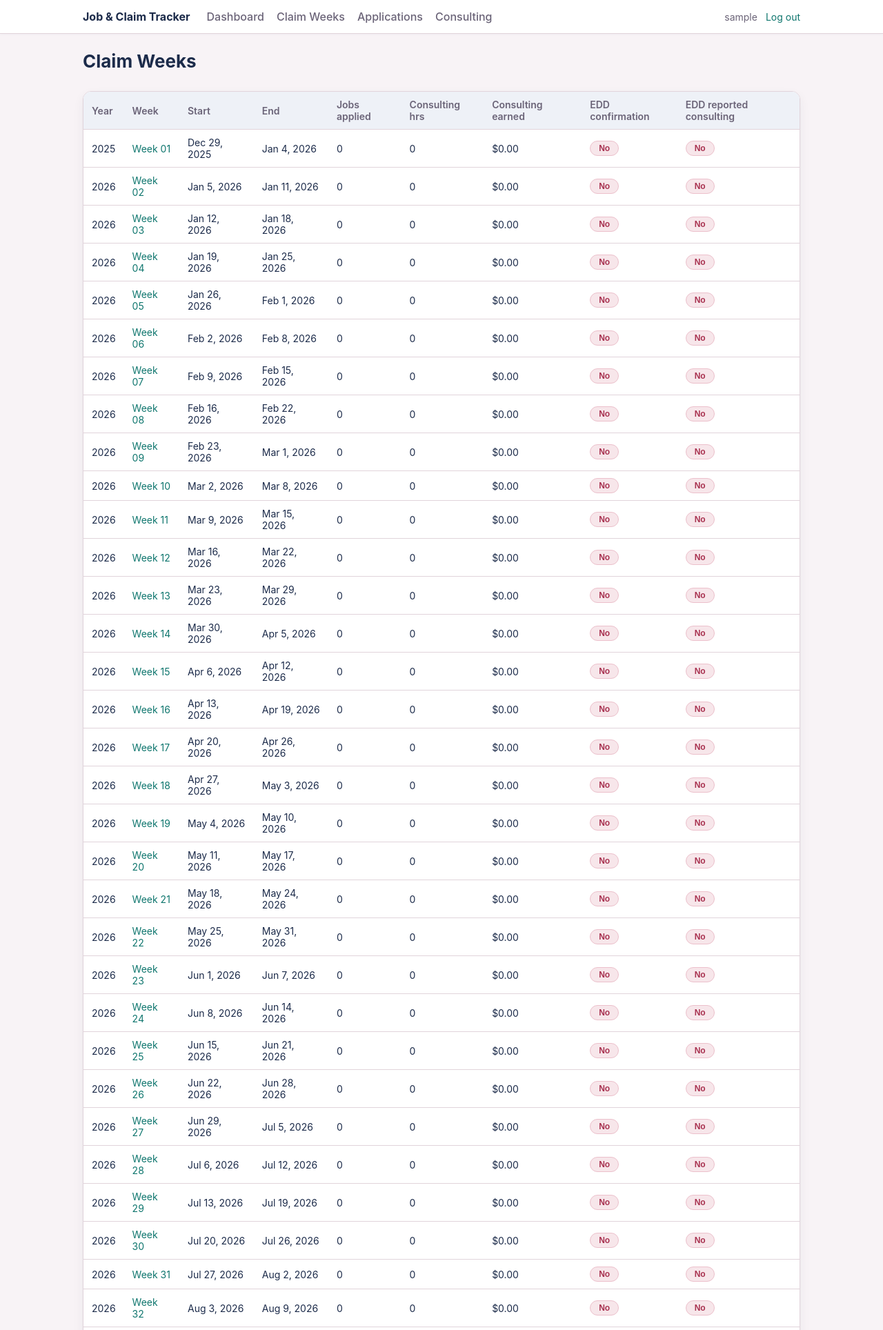
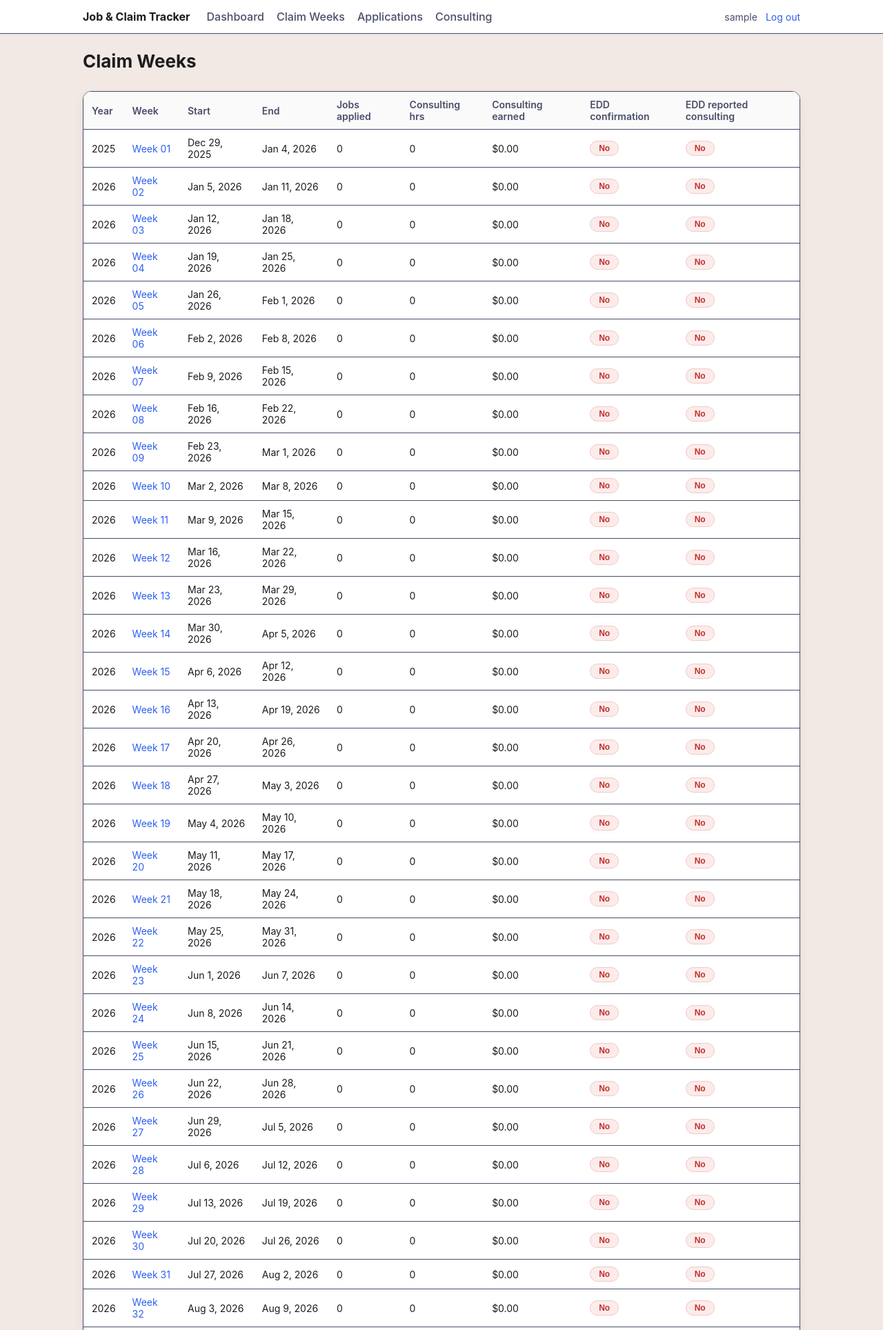
Before and after one commit to jtbrisson/jobtracker, a Flask app: page /weeks/ in a window 1280 px wide. Shown: the top 1928 px of the page at 69% size. Run offline with Flask 3, Linux system fonts and the light colour scheme; the visitor is signed in with stand-in values (Sample User, id 1); data comes from the database, SQL or seed files in the repository; data that the repository does not hold is empty.

```diff
--- a/app/static/css/style.css
+++ b/app/static/css/style.css
@@ -1,13 +1,13 @@
 :root {
-  --bg: #f8f3f6;
+  --bg: #f2e9e4;
   --surface: #ffffff;
-  --border: #e1d4db;
-  --text: #1c2b4a;
-  --muted: #6b6478;
-  --accent: #0f766e;
-  --accent-hover: #0b5c56;
-  --green: #227a4c;
-  --red: #a83250;
+  --border: #4a4e69;
+  --text: #1c1c1f;
+  --muted: #4a4e69;
+  --accent: #2f5fed;
+  --accent-hover: #2447c4;
+  --green: #1a8a4a;
+  --red: #c4302b;
   --radius: 12px;
   --shadow: 0 1px 2px rgba(28, 43, 74, 0.05), 0 6px 16px rgba(28, 43, 74, 0.06);
 }
@@ -71,17 +71,17 @@ h2 { font-size: 18px; margin: 28px 0 10px; }
 
 .table-wrapper { display: block; width: 100%; max-height: calc(100vh - 200px); overflow-y: auto; border: 1px solid var(--border); border-radius: var(--radius); box-shadow: var(--shadow); }
 .table { width: 100%; border-collapse: collapse; background: var(--surface); }
-.table thead { position: sticky; top: 0; background: #eef1f7; z-index: 10; }
+.table thead { position: sticky; top: 0; background: #fafafa; z-index: 10; }
 .table th, .table td { text-align: left; padding: 10px 12px; border-bottom: 1px solid var(--border); font-size: 14px; }
 .table th { font-weight: 600; color: var(--muted); }
 .table tr:last-child td { border-bottom: none; }
 
-.badge { display: inline-block; padding: 2px 8px; border-radius: 999px; background: #e1f2f0; color: var(--accent); font-size: 12px; font-weight: 600; }
+.badge { display: inline-block; padding: 2px 8px; border-radius: 999px; background: #9a8c98; color: #fff; font-size: 12px; font-weight: 600; }
 
-.toggle { border: 1px solid var(--border); border-radius: 999px; padding: 3px 12px; font-size: 12px; font-weight: 600; cursor: pointer; background: #f2eef1; color: var(--muted); }
-.toggle.on { background: #e4f4ea; color: var(--green); border-color: #b7e0c5; }
-.toggle.off { background: #f7e6ea; color: var(--red); border-color: #ecc0cb; }
-.toggle.na { background: #f2eef1; color: var(--muted); border-color: var(--border); }
+.toggle { border: 1px solid var(--border); border-radius: 999px; padding: 3px 12px; font-size: 12px; font-weight: 600; cursor: pointer; background: #f0f0f2; color: var(--muted); }
+.toggle.on { background: #e6f6ec; color: var(--green); border-color: #bfe6cc; }
+.toggle.off { background: #fbeceb; color: var(--red); border-color: #f2c9c6; }
+.toggle.na { background: #f0f0f2; color: var(--muted); border-color: var(--border); }
 
 .btn {
   display: inline-block;
@@ -119,8 +119,8 @@ h2 { font-size: 18px; margin: 28px 0 10px; }
 
 .flashes { margin-bottom: 20px; }
 .flash { padding: 10px 14px; border-radius: 8px; margin-bottom: 8px; font-size: 14px; }
-.flash-success { background: #e4f4ea; color: var(--green); }
-.flash-error { background: #f7e6ea; color: var(--red); }
+.flash-success { background: #e6f6ec; color: var(--green); }
+.flash-error { background: #fbeceb; color: var(--red); }
 
 .login-card {
   max-width: 420px;
```
